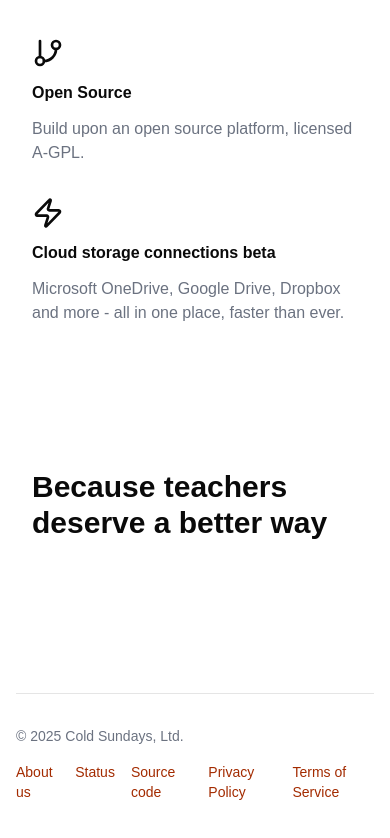
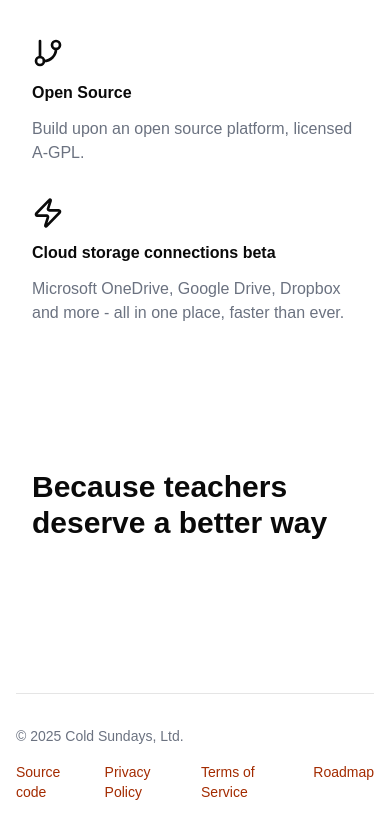
Before and after one commit to et0and/colabula, a Next.js app: page / in a window 390 px wide. Shown: the part 1287-2125 px from the top of the page. Built offline with nearby package versions, Linux system fonts and the light colour scheme.

Commit message:
Roadmap and status page scaffold

```diff
--- a/components/(landing-page)/site-footer.tsx
+++ b/components/(landing-page)/site-footer.tsx
@@ -9,11 +9,15 @@ export function SiteFooter() {
             <p className="text-sm text-gray-500">
               © {new Date().getFullYear()} Cold Sundays, Ltd.
             </p>
+
             <div className="flex gap-4 md:gap-8 mt-4 md:mt-0">
-              <Link href="/about" className="link text-sm">
+              <Link href="/about" className="link text-sm hidden md:block">
                 About us
               </Link>
-              <Link href="https://status.aratuku.com" className="link text-sm">
+              <Link
+                href="https://status.aratuku.com"
+                className="link text-sm hidden md:block"
+              >
                 Status
               </Link>
               <Link
@@ -28,6 +32,13 @@ export function SiteFooter() {
               <Link href="/tos" className="link text-sm">
                 Terms of Service{" "}
               </Link>{" "}
+              <Link
+                href="https://lindie.app/share/e7e2aa1f4c23f3dd5d3895da22714ef85c0aa03a"
+                target="_blank"
+                className="link text-sm"
+              >
+                Roadmap
+              </Link>
             </div>
           </div>
         </div>
```
Also changed, not shown: app/roadmap/page.tsx (added).
